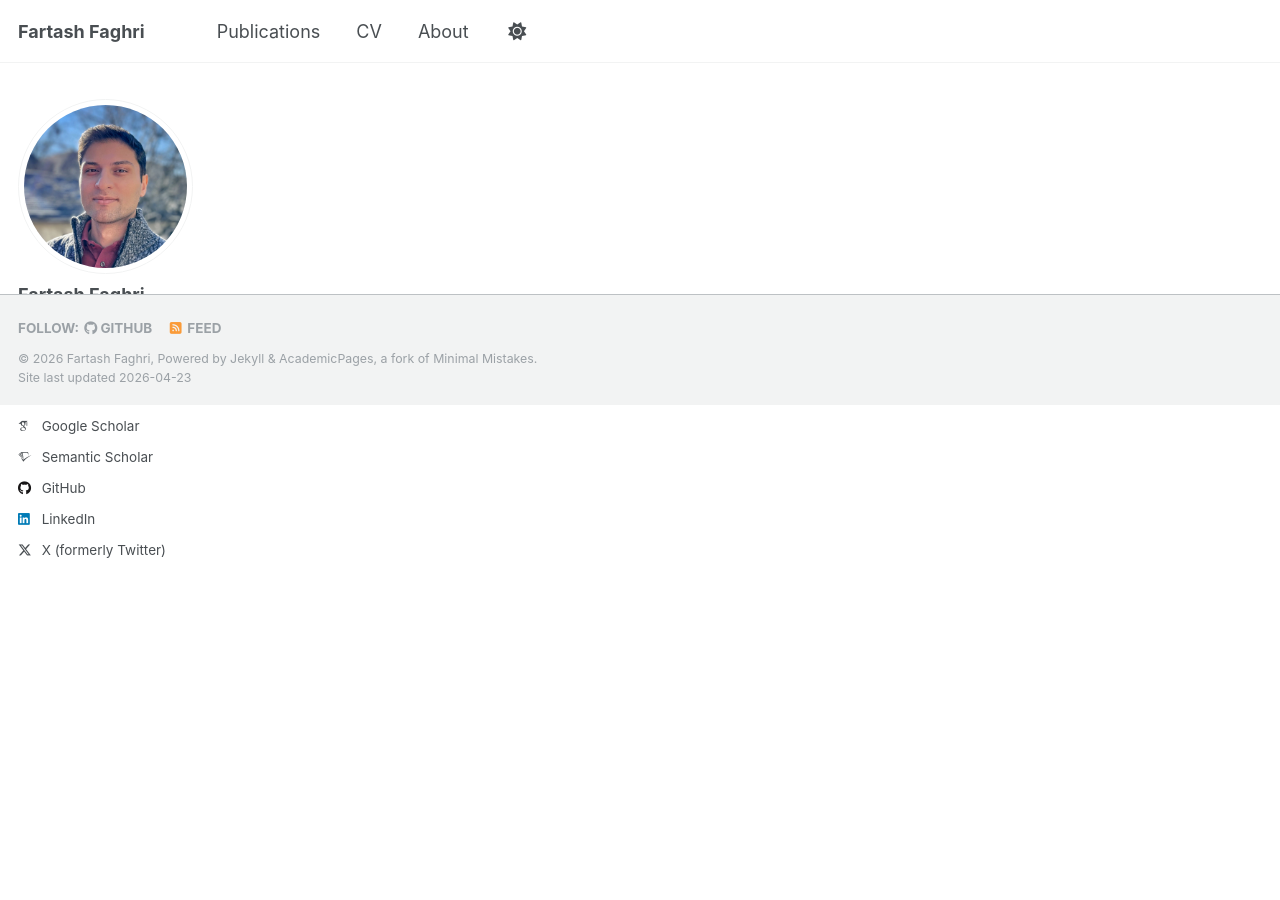
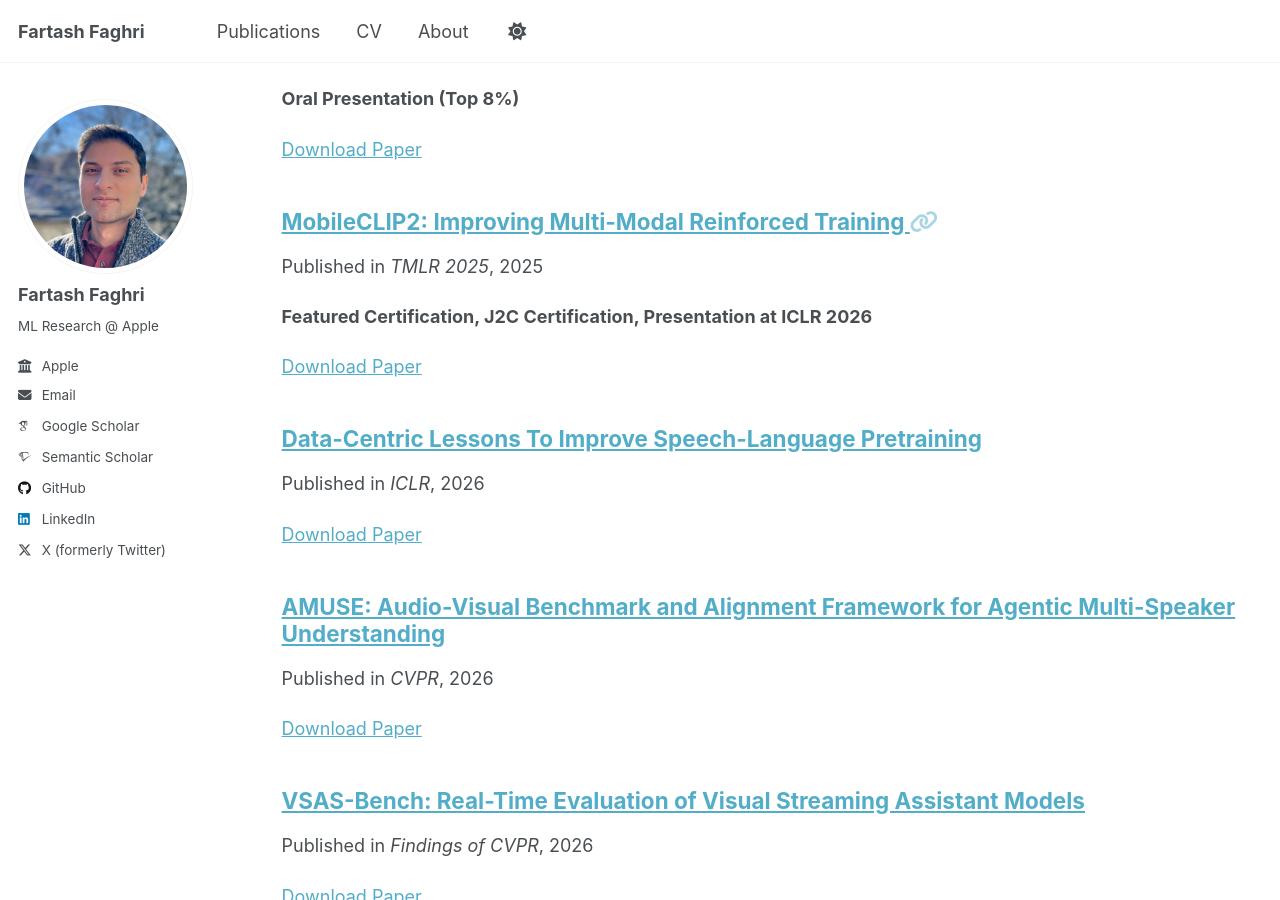
Before and after one commit to fartashf/fartashf.github.io, a Jekyll site: the page built from _pages/collection-archive.html, in a window 1280 px wide and 900 px high, scrolled down 2513 px. Built offline with Jekyll 4.4.1, drawn with Linux system fonts in a browser that asks for light colours; some web fonts are replaced; a script that is not in the unit is left out; some of the changed text lies outside the part shown.

Commit message:
Add 2026 papers

```diff
--- /dev/null
+++ b/_publications/2026-05-01-data-centric-speech.md
@@ -0,0 +1,8 @@
+---
+title: "Data-Centric Lessons To Improve Speech-Language Pretraining"
+collection: publications
+category: selected
+date: 2026-05-01
+venue: 'ICLR'
+paperurl: 'https://arxiv.org/abs/2510.20860'
+---
--- /dev/null
+++ b/_publications/2026-06-01-amuse.md
@@ -0,0 +1,8 @@
+---
+title: "AMUSE: Audio-Visual Benchmark and Alignment Framework for Agentic Multi-Speaker Understanding"
+collection: publications
+category: selected
+date: 2026-06-01
+venue: 'CVPR'
+paperurl: 'https://arxiv.org/abs/2512.16250'
+---
--- /dev/null
+++ b/_publications/2026-06-01-vsas-bench.md
@@ -0,0 +1,8 @@
+---
+title: "VSAS-Bench: Real-Time Evaluation of Visual Streaming Assistant Models"
+collection: publications
+category: selected
+date: 2026-06-01
+venue: 'Findings of CVPR'
+paperurl: 'https://arxiv.org/abs/2604.07634'
+---
```
Also changed, not shown: _pages/cv.md (+5 -4 lines), _pages/home.md (+4 -0 lines), _publications/2024-07-21-knowledge-transfer.md (added, +8 -0 lines), _publications/2024-11-01-muscle.md (added, +8 -0 lines).
